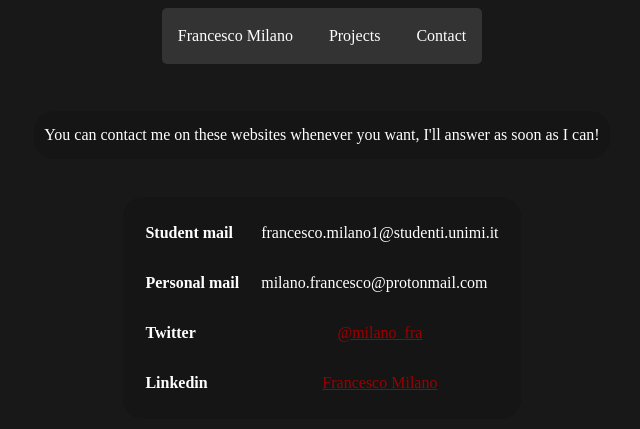
After one commit to framilano/framilano.github.io, a PHP site: page /contact.html in a window 1280 px wide. The commit adds this page. Shown: the top 429 px of the page, without its empty margins (318-958 px from the left). Run offline with PHP 8.4, Linux system fonts and the light colour scheme.

Commit message:
Website redesign

```diff
--- /dev/null
+++ b/contact.html
@@ -0,0 +1,60 @@
+<!DOCTYPE html>
+<html>
+
+<head>
+    <link rel="stylesheet" href="css/style.css">
+    <meta http-equiv="Content-Type" content="text/html;charset=UTF-8">
+</head>
+
+<body>
+    <nav>
+        <ul>
+            <li title="Refresh this page"><a href="index.html">Francesco Milano</a>
+            <li class="dropdown"><a class="dropbtn" href="projects.html">Projects</a>
+                <div class="dropdown-content">
+                    <a href="https://github.com/framilano/Updatium">Updatium</a>
+                    <a href="https://github.com/framilano/pcsx2Updater">PCSX2 Updater</a>
+                    <a href="https://github.com/framilano/fromCtoF">fromCtoF</a>
+                    <a href="https://framilano.github.io/covid19graphs/covid19.html">COVID-19 graphs (Italy)</a>
+                    <a href="https://framilano.github.io/downloadcalculator/calculator.html">Download time
+                        calculator</a>
+                    <a href="https://framilano.github.io/indovinachiME/indovinachiME.html">Guess Who Mario Edition</a>
+                    <a href="https://framilano.github.io/nomicosecitta/ncca.html">Nomi, cose e città</a>
+                </div>
+            </li>
+            <li class="dropdown"><a class="dropbtn" href="contact.html">Contact</a>
+                <div class="dropdown-content">
+                    <a href="https://www.linkedin.com/in/francesco-milano-365105149/">LinkedIn</a>
+                    <a href="https://twitter.com/milano_fra">Twitter</a>
+                    <a href="https://www.reddit.com/user/TheKronorium98">Reddit</a>
+                </div>
+            </li>
+        </ul>
+    </nav>
+    <div class="page-content">
+        You can contact me on these websites whenever you want, I'll answer as soon as I can!
+    </div>
+    <table>
+        <tr>
+            <th>Student mail</th>
+            <td>francesco.milano1@studenti.unimi.it</td>
+        </tr>
+        <tr>
+            <th>Personal mail</th>
+            <td style="text-align: left; padding:10px">milano.francesco@protonmail.com</td>
+        </tr>
+        <tr>
+            <th>Twitter</th>
+            <td><a href="https://twitter.com/milano_fra">@milano_fra</a></td>
+        </tr>
+        <tr>
+            <th>Linkedin</th>
+            <td><a href="https://www.linkedin.com/in/francesco-milano-365105149/">Francesco
+                    Milano</a>
+            </td>
+        </tr>
+    </table>
+
+</body>
+
+</html>
--- a/css/style.css
+++ b/css/style.css
@@ -1,106 +1,112 @@
-
-h1 {
-    text-align: center;
-    text-decoration: underline;
+body {
+    background-color: #181818;
+    color: #FFFFFF;
+    z-index: 1;
+    line-height: 175%;
 }
 
-tr {
+nav {
+    top:5px;
     width:100%;
-    text-align: center;
+    text-align:center;
+    position: sticky;
 }
 
-.redtr {
-    color:#9b0000;
+ul {
+    display: inline-block;
+    width:auto;
+    list-style-type: none;
+    margin: 0;
+    border-radius: 5px;
+    padding: 0;
+    overflow: hidden;
+    background-color: #333;
+}
+
+li {
+    display: inline;
+}
+
+li a, .dropbtn {
+    display: inline-block;
+    color: white;
+    text-align: center;
+    padding: 14px 16px;
+    text-decoration: none;
+}
+
+li a:hover, .dropdown:hover .dropbtn {
+    background-color: #9b0000;
+}
+
+li.dropdown {
+    display: inline-block;
+}
+
+.dropdown-content {
+    border-radius: 5%;
+    display: none;
+    position: fixed;
+    background-color: #333;
+    min-width: 160px;
+    box-shadow: 0px 8px 16px 0px rgba(0,0,0,0.2);
+    z-index: 1;
+}
+
+.dropdown-content a {
+    color:#FFFFFF;
+    padding: 12px 16px;
+    text-decoration: none;
+    display: block;
     text-align: left;
 }
 
-.yellowtr {
-    color:#c79100;
-    text-align: left;
+.dropdown-content a:hover {background-color: #242424;}
+
+.dropdown:hover .dropdown-content {
+    display: block;
 }
 
-.greentr {
-    color:#2bbd7e;
-    text-align: left;
-}
-.buttondark {
-    cursor: pointer;
-    border:solid;
-    background-color: #181818;
-    border-color:black;
+.page-content {
+    margin-top: 3%;
+    margin-left: auto;
+    margin-right: auto;
+    width: max-content;
     border-radius: 20px;
-    color:white;
-    text-align:center;
-    outline: none;
-    margin-top: 1%;
-    font-size:140%;
-  }
-
-  .buttonlight {
-    cursor: pointer;
-    border:solid;
-    background-color:white;
-    border-color:white;
-    border-radius: 20px;
-    color:black;
-    text-align:center;
-    outline: none;
-    margin-top: 1%;
-    font-size:140%;
-  }
-
-.darkbody {
-    font-family: 'Roboto', sans-serif;
-    background-color: #000000;
-    color:white;
+    padding: 10px;
+    background: #151515;
+    text-align:center
 }
 
-.lightbody {
-    font-family: 'Roboto', sans-serif;
-    background-color: #FFFFFF;
-    color:black;
+a {
+    color: #9b0000;
 }
 
-.navigation {
-    padding: 20px;
-    font-size: 200%;
-    width: 33.33%;
-    cursor: pointer;
+.title {
+    font-size: x-large;
 }
 
-.tablecontent {
-    margin-top: 5%;
+th {
+    text-align: left;
+    padding:10px
+}
+
+td {
+    text-align: center;
+    padding:10px;
+}
+
+table {
+    padding: 10px;
+    border:10px;
+    border-color: #FFFFFF;
+    margin-top: 3%;
+    border-radius: 20px;
+    background-color: #151515;
     margin-left: auto;
     margin-right: auto;
 }
 
-.onthecenter {
-    border:1px;
-    border-style: solid;
-    padding: 10px;
+.projects-th {
     text-align: center;
 }
-
-.container {
-    position: relative;
-}
-
-/* Bottom right text */
-.text-block {
-    position: absolute;
-    bottom: 260px;
-    left: 260px;
-    background-color: black;
-    color: white;
-    padding-left: 20px;
-    padding-right: 20px;
-}
-
-.normal {
-    filter: invert(0%);
-}
-
-.inverted {
-    filter: invert(100%);
-    margin: auto;
-}
```
Also changed, not shown: index.html (+38 -115 lines), projects.html (added, +73 -0 lines).
